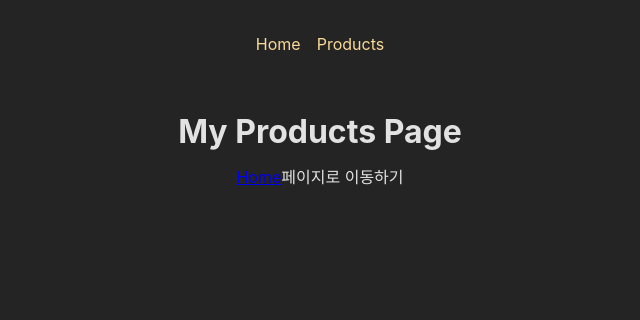
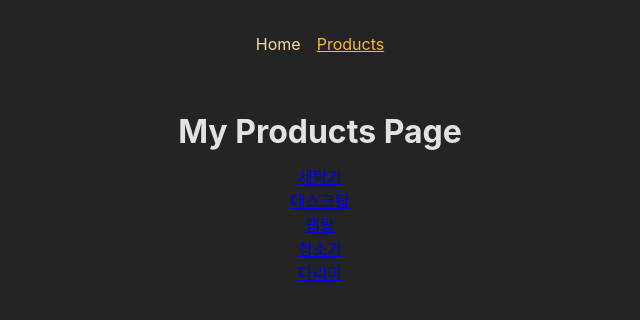
Before and after one commit to sedica3340/react-study-202406, a React (Create React App) app: page /products in a window 1280 px wide. Shown: the top 320 px of the page, without its empty margins (320-960 px from the left). Built offline with nearby package versions, Linux system fonts and the light colour scheme.

Commit message:
중첩라우터 파라미터 받는법 useParams

```diff
--- a/src/App.js
+++ b/src/App.js
@@ -4,6 +4,7 @@ import Products from "./components/RouteExample/pages/Products";
 import { createBrowserRouter, RouterProvider } from "react-router-dom";
 import RootLayout from "./components/RouteExample/layout/RootLayout";
 import ErrorPage from "./components/RouteExample/pages/ErrorPage";
+import ProductDetail from "./components/RouteExample/pages/ProductDetail";
 
 const router = createBrowserRouter([
     {
@@ -11,8 +12,9 @@ const router = createBrowserRouter([
         element: <RootLayout />,
         errorElement: <ErrorPage />,
         children: [
-            { path: "/", element: <Home /> },
-            { path: "/products", element: <Products /> },
+            { index: true, element: <Home /> },
+            { path: "products", element: <Products /> },
+            { path: "products/:prodId/page/:pageNo", element: <ProductDetail /> },
         ],
     },
 ]);
--- a/src/components/RouteExample/layout/MainNavigation.js
+++ b/src/components/RouteExample/layout/MainNavigation.js
@@ -1,17 +1,27 @@
 import React from "react";
-import { Link } from "react-router-dom";
+import { NavLink } from "react-router-dom";
 import styles from "./MainNavigation.module.scss";
 
 const MainNavigation = () => {
+    const activeFn = ({isActive}) => {
+        // NavLink 컴포넌트에 className 프롭스에 함수를 전달하면
+        // 첫번째 파라미터에 어떤 객체정보를 준다.
+        return isActive? styles.active : undefined;
+    };
+
     return (
         <header className={styles.header}>
             <nav>
                 <ul className={styles.list}>
                     <li>
-                        <Link to="/">Home</Link>
+                        <NavLink to="" className={activeFn} end>
+                            Home
+                        </NavLink>
                     </li>
                     <li>
-                        <Link to="/products">Products</Link>
+                        <NavLink to="products" className={activeFn}>
+                            Products
+                        </NavLink>
                     </li>
                 </ul>
             </nav>
--- a/src/components/RouteExample/layout/MainNavigation.module.scss
+++ b/src/components/RouteExample/layout/MainNavigation.module.scss
@@ -4,14 +4,20 @@
     padding: 2rem;
     display: flex;
     justify-content: center;
-  }
+}
 
-  .list {
+.list {
     display: flex;
     gap: 1rem;
 
     a {
-      text-decoration: none;
-      color: var(--color-primary-400);
+        text-decoration: none;
+        color: var(--color-primary-400);
+
+        &:hover,
+        &.active {
+            color: var(--color-primary-800);
+            text-decoration: underline;
+        }
     }
-  }
+}
--- a/src/components/RouteExample/pages/Home.js
+++ b/src/components/RouteExample/pages/Home.js
@@ -7,7 +7,7 @@ const Home = () => {
         <>
             <h1>My Home Page</h1>
             <p>
-                <Link to="/products">Products</Link>페이지로 이동하기
+                <Link to="products">Products</Link>페이지로 이동하기
             </p>
         </>
     );
--- /dev/null
+++ b/src/components/RouteExample/pages/ProductDetail.js
@@ -0,0 +1,16 @@
+import React from "react";
+import { useParams } from "react-router-dom";
+
+const ProductDetail = () => {
+    const { prodId, pageNo } = useParams();
+    return (
+        <>
+            <h1>제품 상세보기 화면</h1>
+            <p>
+                제품ID: {prodId}, 페이지번호: {pageNo}
+            </p>
+        </>
+    );
+};
+
+export default ProductDetail;
--- a/src/components/RouteExample/pages/Products.js
+++ b/src/components/RouteExample/pages/Products.js
@@ -1,13 +1,26 @@
 import React from "react";
 import { Link } from "react-router-dom";
+
+const DUMMY_PRODUCTS = [
+    { id: "p1", name: "세탁기" },
+    { id: "p2", name: "데스크탑" },
+    { id: "p3", name: "랩탑" },
+    { id: "p4", name: "청소기" },
+    { id: "p5", name: "다리미" },
+];
+
 const Products = () => {
-    console.log("products!")
+    console.log("products!");
     return (
         <>
             <h1>My Products Page</h1>
-            <p>
-                <Link to="/">Home</Link>페이지로 이동하기
-            </p>
+            <ul>
+                {DUMMY_PRODUCTS.map((prod) => (
+                    <li key={prod.id}>
+                        <Link to={`${prod.id}/page/10`}>{prod.name}</Link>
+                    </li>
+                ))}
+            </ul>
         </>
     );
 };
```
